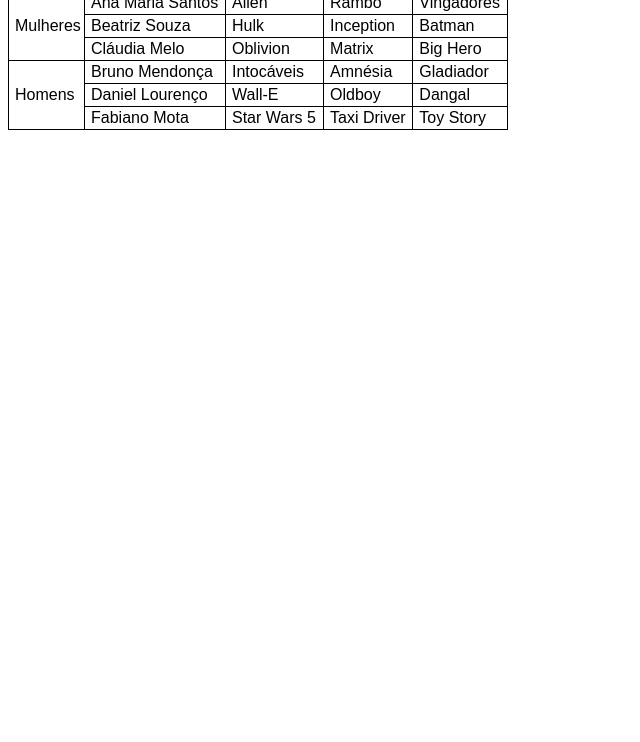
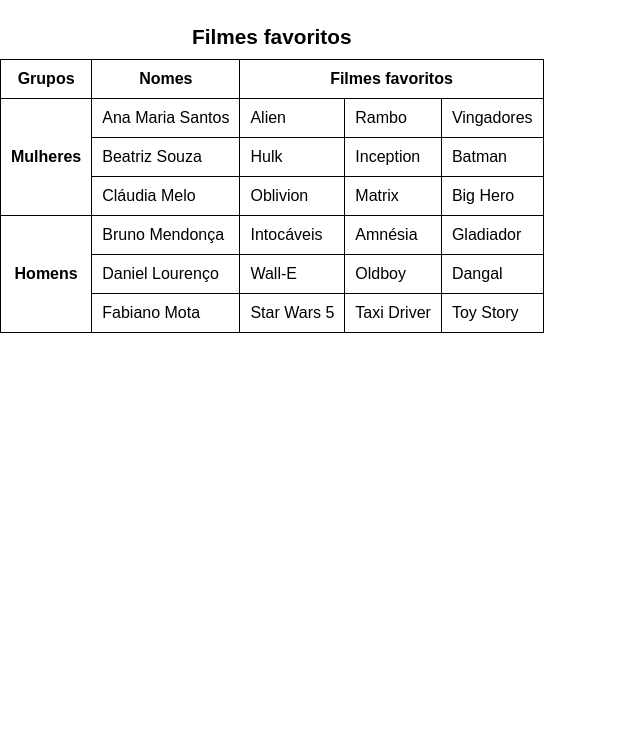
Before and after one commit to LineRamos/html-css, a plain HTML site: page exercicios/exerc-023/tabela003-mesclagens3.html in a window 1280 px wide. Shown: the part 58-800 px from the top of the page, without its empty margins (0-640 px from the left). Drawn offline with Linux system fonts and the light colour scheme.

Commit message:
Exercícios atualizados

```diff
--- a/exercicios/exerc-023/tabela003-mesclagens3.html
+++ b/exercicios/exerc-023/tabela003-mesclagens3.html
@@ -5,6 +5,12 @@
     <meta name="viewport" content="width=device-width, initial-scale=1.0">
     <title>Tabelas</title>
     <style>
+        * {
+        margin: 0;
+        padding: 0;
+        border: 0;
+        }
+
         body {
             font-family: Arial, Helvetica, sans-serif;
         }
@@ -12,33 +18,38 @@
         table {
             border-collapse: collapse;
             border: 1px solid black;
-            width: 500px;
         }
 
-        th {
-            border: 1px solid black;
-            padding: 2px 0px;
+        caption {
+            font-size: 1.3em;
+            font-weight: bold;
+            padding: 10px;
         }
 
-        td {
+        th, td {
             border: 1px solid black;
-            padding: 2px 2px 2px 6px;
+            padding: 10px;
         }
 
     </style>
 </head>
 <body>
+    <h1>Exercício de Tabelas</h1>
+    <p>Tabela do exercício dos filmes</p>
+    <br>
     <table>
-        <caption>Tabela do exercício dos filmes</caption>
+        <caption>Filmes favoritos</caption>
         <thead>
-            <th style="width: 75px;">Grupos</th>
-            <th style="width: 140px;">Nomes</th>
-            <th colspan="3">Filmes favoritos</th>
+            <tr>
+                <th>Grupos</th>
+                <th>Nomes</th>
+                <th colspan="3">Filmes favoritos</th>
+            </tr>
         </thead>
 
         <tbody>
             <tr>
-                <td rowspan="3">Mulheres</td>
+                <th rowspan="3">Mulheres</td>
                 <td>Ana Maria Santos</td>
                 <td>Alien</td>
                 <td>Rambo</td>
@@ -61,7 +72,7 @@
             </tr>
 
             <tr>
-                <td rowspan="3">Homens</th>
+                <th rowspan="3">Homens</th>
                 <td>Bruno Mendonça</th>
                 <td>Intocáveis</td>
                 <td>Amnésia</td>
```
Also changed, not shown: exercicios/exerc-023/tabela003-mesclagens2.html (+26 -17 lines), desafios/d-013/pacote-d013/favicon.ico (added), desafios/d-013/pacote-d013/imagens/frame-iphone.png (added), desafios/d-013/pacote-d013/imagens/logo-facebook.jpg (added), desafios/d-013/pacote-d013/imagens/logo-github.jpg (added), desafios/d-013/pacote-d013/imagens/logo-home.jpg (added), desafios/d-013/pacote-d013/imagens/logo-instagram.jpg (added), desafios/d-013/pacote-d013/imagens/logo-twitter.jpg (added), desafios/d-013/pacote-d013/imagens/logo-youtube.jpg (added), desafios/d-013/pacote-d013/imagens/tela-facebook.jpg (added), desafios/d-013/pacote-d013/imagens/tela-github.jpg (added), desafios/d-013/pacote-d013/imagens/tela-home.jpg (added), desafios/d-013/pacote-d013/imagens/tela-instagram.jpg (added), desafios/d-013/pacote-d013/imagens/tela-twitter.jpg (added), 3 other files.
